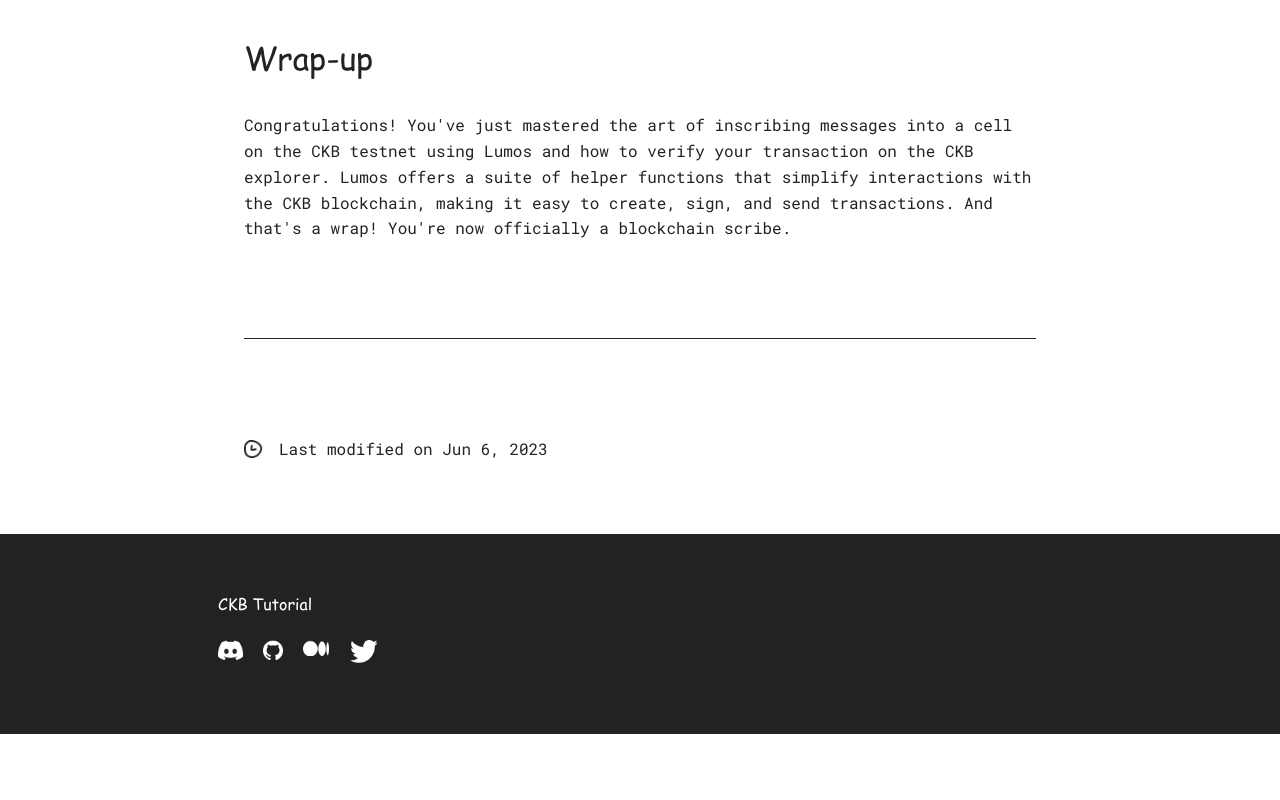
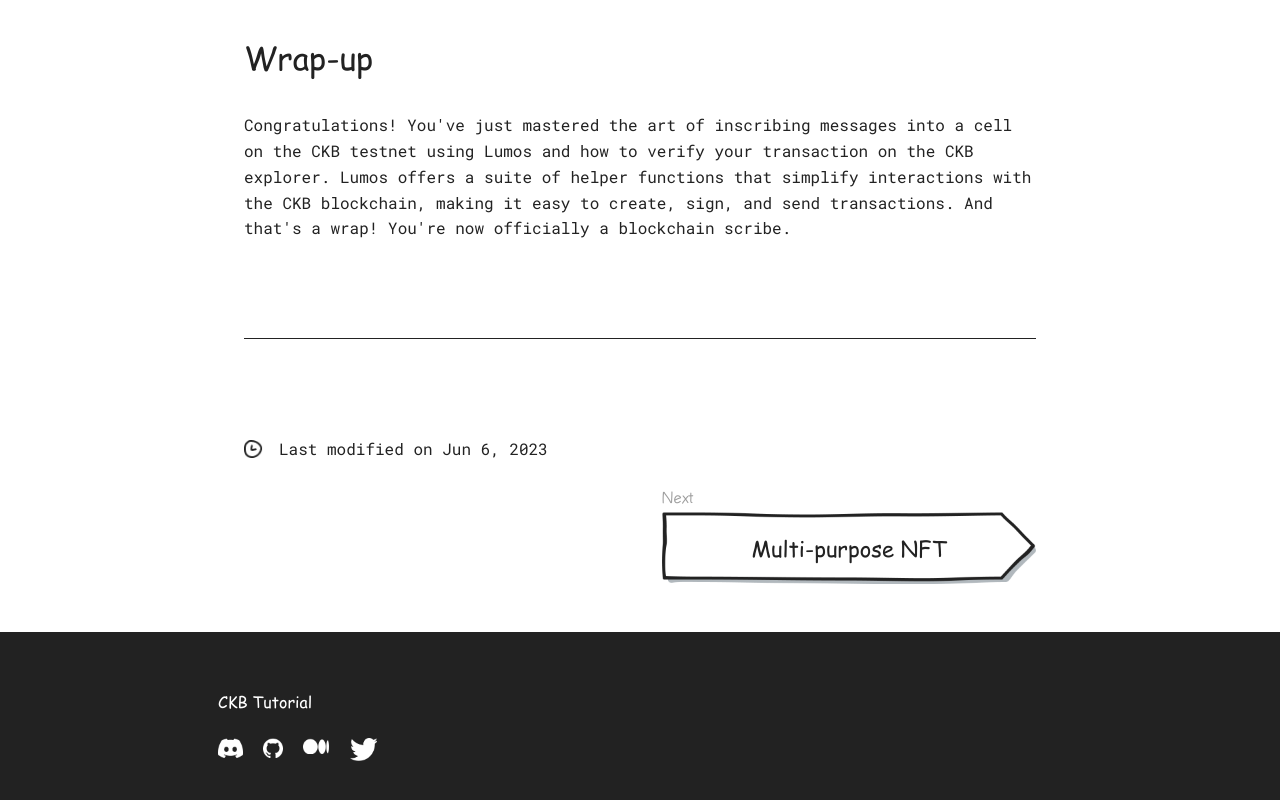
Before and after one commit to cryptape/ckb-tutorial, a React (Vite) app: page / in a window 1280 px wide. Shown: the part 6069-6869 px from the top of the page. Before the commit the page ends 6803 px from the top, so only its background shows below. Built offline with nearby package versions, Linux system fonts and the light colour scheme.

Commit message:
update sidebar style and nextpage text

```diff
--- a/src/Views/HelloWorld.mdx
+++ b/src/Views/HelloWorld.mdx
@@ -162,6 +162,6 @@ And that's a wrap! You're now officially a blockchain scribe.
 />
 
 <br/>
-<NextPage docName="HelloWorld" />
+<NextPage docName="Multi-purpose NFT" />
 <br/>
 <br/>
--- a/src/components/SideBar/SideBarItem/SideBarItem.tsx
+++ b/src/components/SideBar/SideBarItem/SideBarItem.tsx
@@ -18,7 +18,7 @@ const SidebarItem: React.FC<SidebarItemProps> = ({ name, firstLevel, secondLevel
     const isActive = location.pathname.includes(firstLevel) && location.pathname.includes(secondLevel);
 
     return (
-        <li className="flex flex-col mb-2">
+        <li className="flex flex-col">
             <button onClick={onToggle} className={`${isActive ? 'sidebar-active-text' : ''}`}>
                 {name}
             </button>
--- a/src/components/SideBar/SiderBar.scss
+++ b/src/components/SideBar/SiderBar.scss
@@ -19,12 +19,12 @@
     box-shadow: 3px 3px 1px 0px #B2B8BC;
 
     .first-level-item {
-      min-height: 40px;
       line-height: 40px;
       padding: 0 16px;
 
       .first-level-container {
         width: 100%;
+        padding: 9px 0;
         p {
           font-family: "Comic Sans MS";
         }
```
